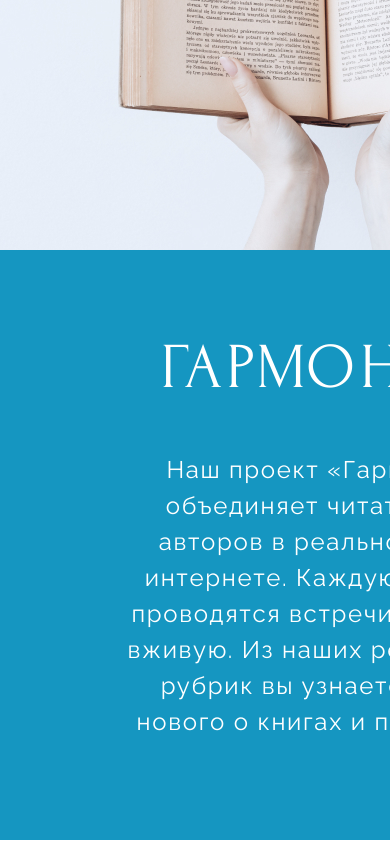
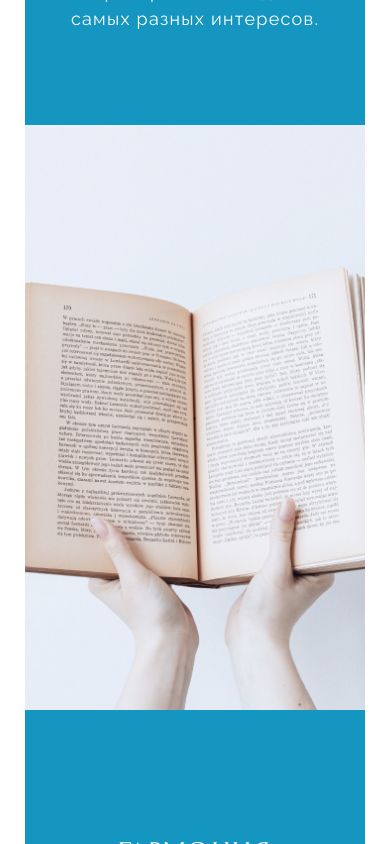
Before and after one commit to Necromayhem/ol_books, a Vue app: page / in a window 390 px wide. Shown: the part 2160-3004 px from the top of the page. Built offline with nearby package versions, Linux system fonts and the light colour scheme.

Commit message:
end section about

```diff
--- a/src/components/About.vue
+++ b/src/components/About.vue
@@ -49,55 +49,52 @@
 @use '/src/assets/style/main.scss' as *;
 
 .about {
-	margin-top: 140px;
-	margin-left: auto;
-	margin-right: auto;
-	height: 1180px;
-	width: 1440px;
-	max-width: 100%;
-	display: flex;
-	flex-direction: column;
+	margin: 140px auto 0;
+	width: 100%;
+	max-width: 1440px;
 }
 
 .container {
 	display: grid;
 	grid-template-columns: 1fr 1fr;
 	grid-template-rows: 1fr 1fr;
-	width: 1300px;
-	height: 1180px;
+	width: 90%;
+	max-width: 1300px;
+	aspect-ratio: 1300/1180;
 	margin: 0 auto;
 }
 
-.book-image {
-	grid-column: 1 / 2;
+.book-image,
+.bust {
+	background-size: cover;
+	background-position: center;
+}
+
+.about-us,
+.harmony {
+	display: flex;
+	justify-content: center;
+	background-color: #1596c1;
+	flex-direction: column;
+	text-align: center;
+	padding: 2rem;
+}
+
+.about-us {
+	grid-column: 2 / 3;
 	grid-row: 1 / 2;
 }
 
-.about-us {
-	display: flex;
-	justify-content: center;
-	grid-column: 2 / 3;
-	grid-row: 1 / 2;
-	background-color: #1596c1;
-	flex-direction: column;
-	text-align: center;
-}
-
 .harmony {
-	display: flex;
-	justify-content: center;
 	grid-column: 1 / 2;
 	grid-row: 2 / 3;
-	background-color: #1596c1;
-	flex-direction: column;
-	text-align: center;
 }
 
 .title {
-	width: 650px;
-	height: 120px;
+	width: 100%;
+	max-width: 650px;
 	margin: 0 auto;
-	margin-top: 50px;
+	margin-top: 3rem;
 
 	h2 {
 		@include title_1;
@@ -106,8 +103,8 @@
 }
 
 .description {
-	width: 420px;
-	height: 360px;
+	width: 100%;
+	max-width: 420px;
 	margin: 0 auto;
 	p {
 		@include main_text;
@@ -115,8 +112,104 @@
 	}
 }
 
-.bust {
-	grid-column: 2 / 3;
-	grid-row: 2 / 3;
+@media (max-width: 768px) {
+	.title {
+		width: 100%;
+		max-width: 350px;
+		margin: 0 auto;
+		margin-bottom: 30px;
+
+		h2 {
+			font-size: 48px;
+		}
+	}
+
+	.description {
+		width: 100%;
+		max-width: 260px;
+		margin: 0 auto;
+		margin-top: 30px;
+		p {
+			height: 330px;
+			font-size: 18px;
+		}
+	}
+}
+
+@media (max-width: 647px) {
+	.about {
+		margin-top: 20px;
+	}
+
+	.container {
+		display: flex;
+		flex-direction: column;
+		grid-template-columns: 1fr;
+		grid-template-rows: auto;
+		aspect-ratio: auto;
+	}
+
+	.about-us {
+		order: 1;
+	}
+
+	.book-image {
+		order: 2;
+	}
+
+	.harmony {
+		order: 3;
+	}
+
+	.bust {
+		order: 4;
+	}
+
+	.book-image,
+	.about-us,
+	.harmony,
+	.bust {
+		width: 100%;
+		max-width: 340px;
+		height: 585px;
+		margin: 0 auto;
+	}
+
+	.about-us,
+	.harmony {
+		grid-column: auto;
+		grid-row: auto;
+		padding: 1rem;
+	}
+
+	.title {
+		margin-top: 1rem;
+		margin-bottom: 1rem;
+
+		h2 {
+			font-size: 36px;
+		}
+	}
+
+	.description {
+		max-width: 250px;
+
+		p {
+			height: auto;
+			font-size: 16px;
+		}
+	}
+
+	.title {
+		h2 {
+			font-size: 30px;
+		}
+	}
+
+	.description {
+		p {
+			font-size: 18px;
+		}
+	}
 }
 </style>
```
